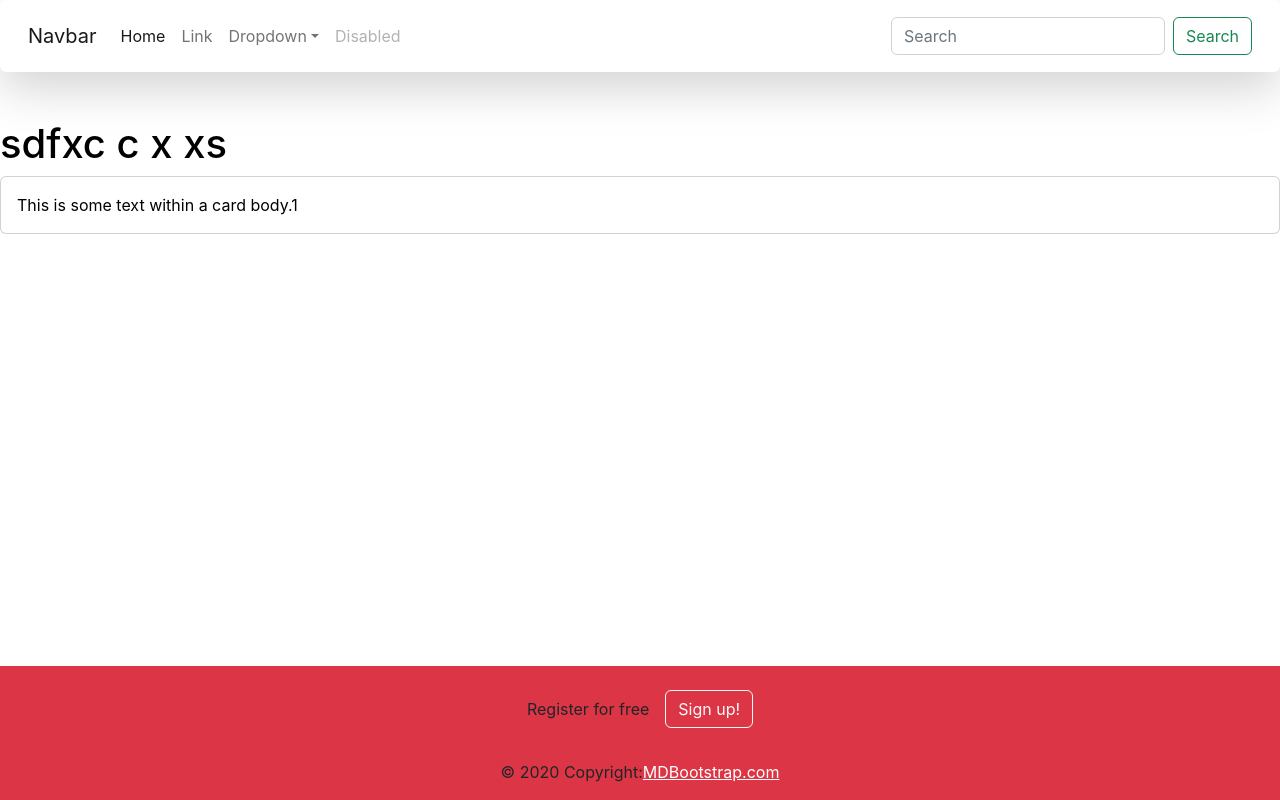
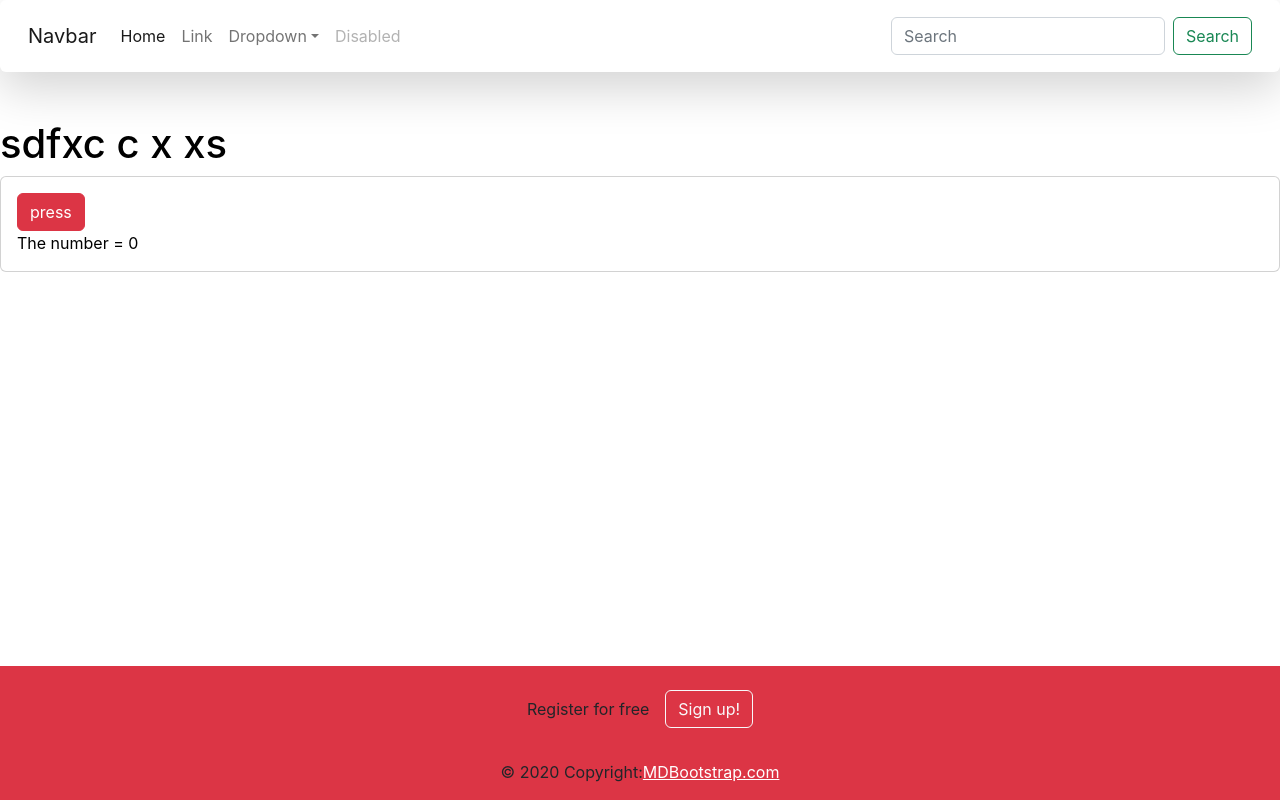
Before and after one commit to tron01/react_app, a React (Create React App) app: page / in a window 1280 px wide. Built offline with nearby package versions, Linux system fonts and the light colour scheme.

Commit message:
state added using hooks

```diff
--- a/src/components/card.js
+++ b/src/components/card.js
@@ -1,11 +1,16 @@
+import React, { useState } from 'react';
 function Card() {
-    let x = 1;
+    const [x, setX] = useState(0);
+
+    const btnFn = () => {
+        setX(x + 1);
+    }
     return (
         <div>
             <div className="card xl-2 " >
                 <div className="card-body">
-                    This is some text within a card body.
-                    {x}
+                    <button onClick={btnFn} className="btn btn-danger"> press</button><br></br>
+                    The number =  {x}
                 </div>
             </div>
         </div>
```
